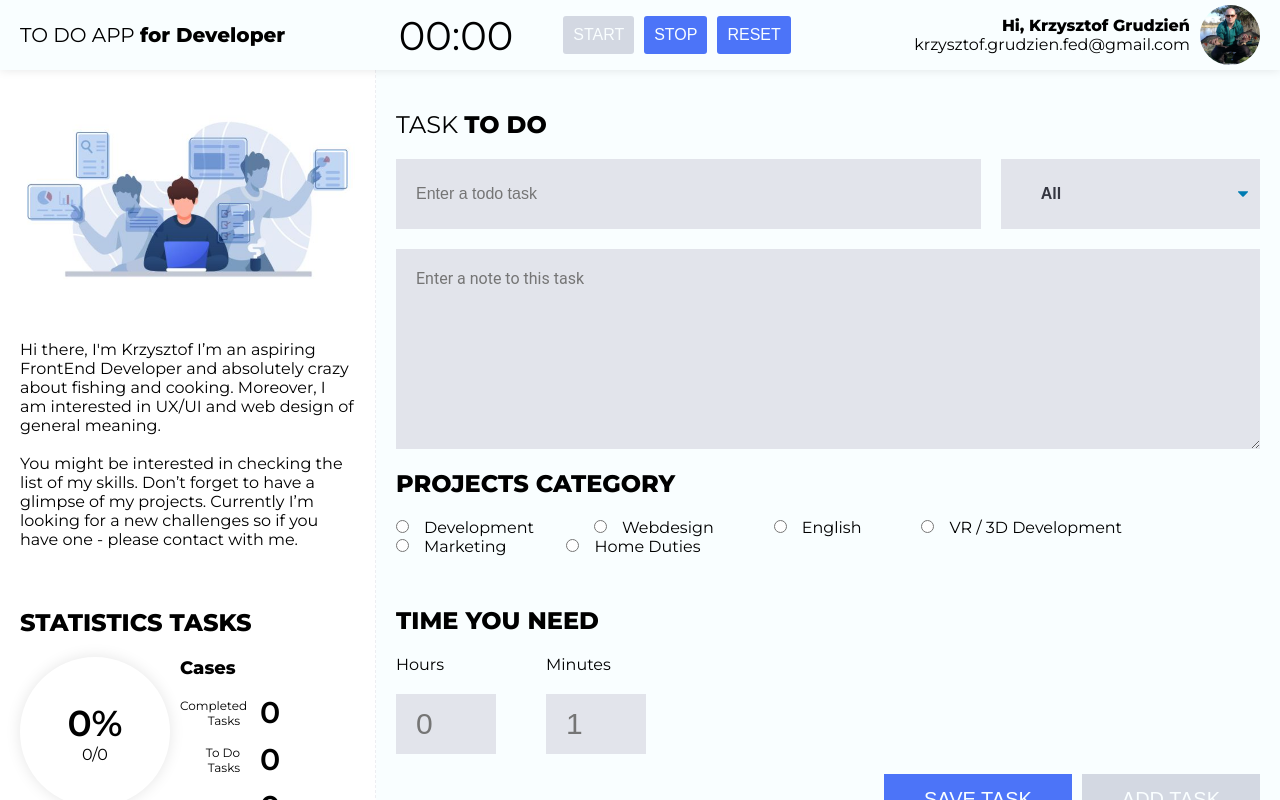
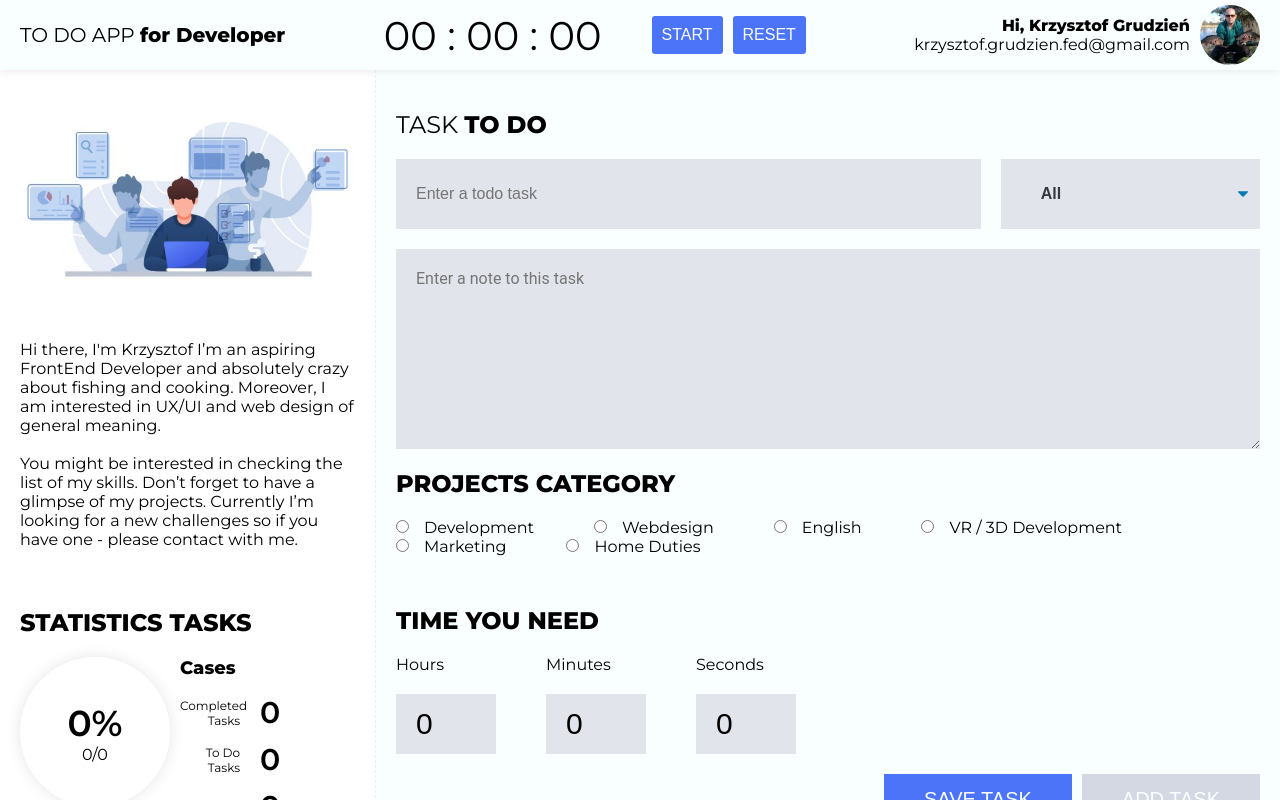
Before and after one commit to KrzysztofGrudzien/React-To-Do-App, a React (Create React App) app: page / in a window 1280 px wide. Shown: the top 800 px of the page. Built offline with nearby package versions, Linux system fonts and the light colour scheme.

Commit message:
add a testing timer function counting passed data from components inside the app

```diff
--- a/src/components/App/App.js
+++ b/src/components/App/App.js
@@ -107,10 +107,20 @@ const App = () => {
   const [filteredToDoLists, setFilteredToDoLists] = useState([]);
   const [category, setCategory] = useState("development");
   const [status, setStatus] = useState(false);
+  const [hours, setHours] = useState(0);
+  const [minutes, setMinutes] = useState(0);
+  const [seconds, setSeconds] = useState(0);
+  const [isActive, setIsActive] = useState(true);
 
   useEffect(() => {
     handleFilteredToDoLists();
-  }, [toDoLists, category]);
+    if (!isActive) {
+      const intId = setInterval(() => {
+        setSeconds(seconds => seconds + 1);
+      }, 1000);
+      return () => clearInterval(intId);
+    }
+  }, [toDoLists, category, isActive]);
 
   const handleFilteredToDoLists = () => {
     if (category === "development") {
@@ -138,8 +148,12 @@ const App = () => {
     }
   };
 
-  const handleOnClickSetStatus = () => {
-    setStatus(!status);
+  const handleOnClickStartTime = () => {
+    setIsActive(!isActive);
+  };
+
+  const handleOnClickResetTime = () => {
+    setSeconds(0);
   };
 
   return (
@@ -149,23 +163,25 @@ const App = () => {
           TO DO APP <strong>for Developer</strong>
         </h1>
         <div className="app-timer">
-          <span className="app-timer-time">00:00</span>
+          <span className="app-timer-time">
+            {hours < 10 ? `0${hours}` : hours} :{" "}
+            {minutes < 10 ? `0${minutes}` : minutes} :{" "}
+            {seconds < 10 ? `0${seconds}` : seconds}
+          </span>
           <div className="app-timer-btn-group">
             <button
-              onClick={handleOnClickSetStatus}
-              className={!status ? "app-timer-btn active" : "app-timer-btn"}
-              disabled={!status}
+              onClick={handleOnClickStartTime}
+              className={!isActive ? "app-timer-btn active" : "app-timer-btn"}
             >
-              start
+              {isActive ? "start" : "pause"}
             </button>
             <button
-              onClick={handleOnClickSetStatus}
-              className={!status ? "app-timer-btn" : "app-timer-btn active"}
-              disabled={status}
+              onClick={handleOnClickResetTime}
+              className="app-timer-btn"
+              disabled={!isActive}
             >
-              stop
+              reset
             </button>
-            <button className="app-timer-btn">reset</button>
           </div>
         </div>
         <WelcomeBox>
@@ -217,6 +233,12 @@ const App = () => {
             textareaValue={textareaValue}
             setTextAreaValue={setTextAreaValue}
             status={status}
+            hours={hours}
+            minutes={minutes}
+            seconds={seconds}
+            setMinutes={setMinutes}
+            setHours={setHours}
+            setSeconds={setSeconds}
           />
           <ToDoList
             toDoLists={toDoLists}
--- a/src/components/Form/Form.js
+++ b/src/components/Form/Form.js
@@ -1,6 +1,5 @@
 import React from "react";
 import "./Form.scss";
-import randomNumber from "../../utils/randomNumber.js";
 import { v4 as uuidv4 } from "uuid";
 import PropTypes from "prop-types";
 
@@ -13,7 +12,13 @@ const Form = ({
   setCategory,
   textareaValue,
   setTextAreaValue,
-  status
+  status,
+  hours,
+  setHours,
+  setMinutes,
+  minutes,
+  setSeconds,
+  seconds
 }) => {
   const handleOnChangeInputValue = e => {
     setInputValue(e.target.value);
@@ -28,12 +33,17 @@ const Form = ({
         note: textareaValue,
         completed: false,
         id: uuidv4(),
-        randomImg: randomNumber(),
-        category: category
+        category: category,
+        hours: hours,
+        minutes: minutes,
+        seconds: seconds
       }
     ]);
     setInputValue("");
     setTextAreaValue("");
+    setHours(0);
+    setMinutes(0);
+    setSeconds(0);
   };
 
   const handleOnChangeSelectCategoryType = e => {
@@ -46,6 +56,18 @@ const Form = ({
 
   const handleOnChangeTextNote = e => {
     setTextAreaValue(e.target.value);
+  };
+
+  const handleOnChangeHours = e => {
+    setHours(parseInt(e.target.value === "" ? 0 : e.target.value));
+  };
+
+  const handleOnChangeMinutes = e => {
+    setMinutes(parseInt(e.target.value === "" ? 0 : e.target.value));
+  };
+
+  const handleOnChangeSeconds = e => {
+    setSeconds(parseInt(e.target.value === "" ? 0 : e.target.value));
   };
 
   return (
@@ -171,15 +193,32 @@ const Form = ({
             min="0"
             className="todo-input-time"
             placeholder="0"
+            value={hours}
+            onChange={handleOnChangeHours}
           />
         </div>
         <div className="todo-time-wrapper">
           <label>Minutes</label>
           <input
             type="number"
-            min="1"
+            min="0"
+            max="59"
             className="todo-input-time"
-            placeholder="1"
+            placeholder="0"
+            value={minutes >= 60 ? 59 : minutes}
+            onChange={handleOnChangeMinutes}
+          />
+        </div>
+        <div className="todo-time-wrapper">
+          <label>Seconds</label>
+          <input
+            type="number"
+            min="0"
+            max="59"
+            className="todo-input-time"
+            placeholder="0"
+            value={seconds}
+            onChange={handleOnChangeSeconds}
           />
         </div>
       </div>
--- a/src/components/ToDoItem/ToDoItem.js
+++ b/src/components/ToDoItem/ToDoItem.js
@@ -1,6 +1,5 @@
 import React from "react";
 import "./ToDoItem.scss";
-import Images from "../../data/Images";
 import PropTypes from "prop-types";
 
 const ToDoItem = ({
@@ -9,8 +8,10 @@ const ToDoItem = ({
   toDoLists,
   setToDoLists,
   toDo,
-  randomImg,
-  note
+  note,
+  hours,
+  minutes,
+  seconds
 }) => {
   const handleOnClickDeleteTask = () => {
     setToDoLists(toDoLists.filter(toDoItem => toDoItem.id !== id));
@@ -36,18 +37,22 @@ const ToDoItem = ({
         <span
           className={`todo-item-done ${toDo.completed ? "completed" : ""}`}
         ></span>
-        <h4 className="todo-item-title">{text}</h4>
-        <span className="todo-item-date">26/11/2020 at 8:00 p.m</span>
-        <span className="todo-item-work-time">1h 30min</span>
-        <div className="todo-item-action-wrapper">
-          <img
-            src={Images[randomImg]}
-            alt="random image"
-            className={`todo-item-image ${toDo.completed ? "opacity" : ""}`}
-          />
-        </div>
+        <h4 className={`todo-item-title ${toDo.completed ? "done" : ""}`}>
+          {text}
+        </h4>
+        <span className={`todo-item-date ${toDo.completed ? "done" : ""}`}>
+          26/11/2020 at 8:00 p.m
+        </span>
+        <span
+          className={`todo-item-work-time ${toDo.completed ? "done" : ""}`}
+          title="Click and setup time above"
+        >
+          {hours}h {minutes}min {seconds}sec
+        </span>
 
-        <p className="todo-item-note">{note}</p>
+        <p className={`todo-item-note ${toDo.completed ? "done" : ""}`}>
+          {note}
+        </p>
       </article>
       <div className="todo-item-actions">
         <button
@@ -67,8 +72,7 @@ ToDoItem.propTypes = {
   id: PropTypes.string.isRequired,
   toDoLists: PropTypes.array.isRequired,
   setToDoLists: PropTypes.func.isRequired,
-  toDo: PropTypes.any,
-  randomImg: PropTypes.number.isRequired
+  toDo: PropTypes.any
 };
 
 export default ToDoItem;
--- a/src/components/ToDoList/ToDoList.js
+++ b/src/components/ToDoList/ToDoList.js
@@ -52,12 +52,14 @@ const ToDoList = ({ toDoLists, setToDoLists, filteredToDoLists, category }) => {
             key={toDoList.id}
             id={toDoList.id}
             text={toDoList.text}
-            randomImg={toDoList.randomImg}
             setToDoLists={setToDoLists}
             toDoLists={toDoLists}
             toDo={toDoList}
             category={toDoList.category}
             note={toDoList.note}
+            hours={toDoList.hours}
+            minutes={toDoList.minutes}
+            seconds={toDoList.seconds}
           />
         ))}
       </ul>
```
